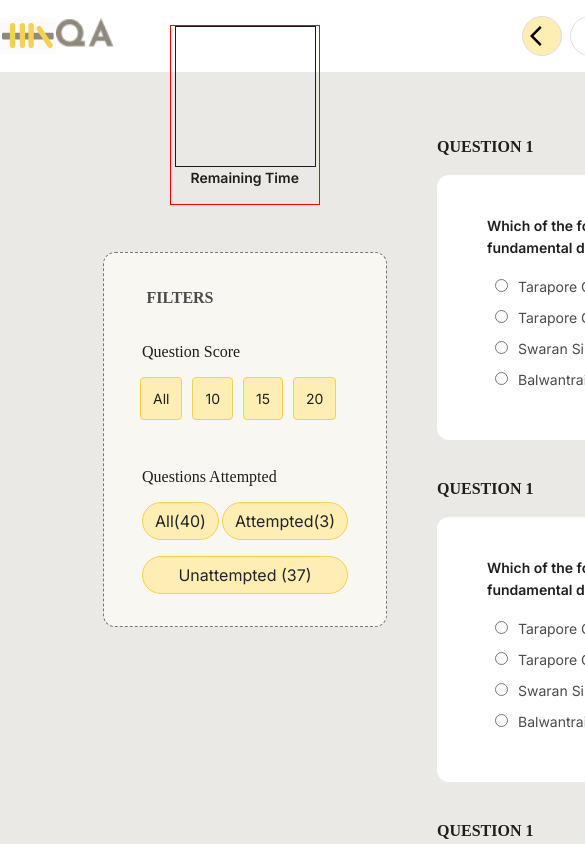
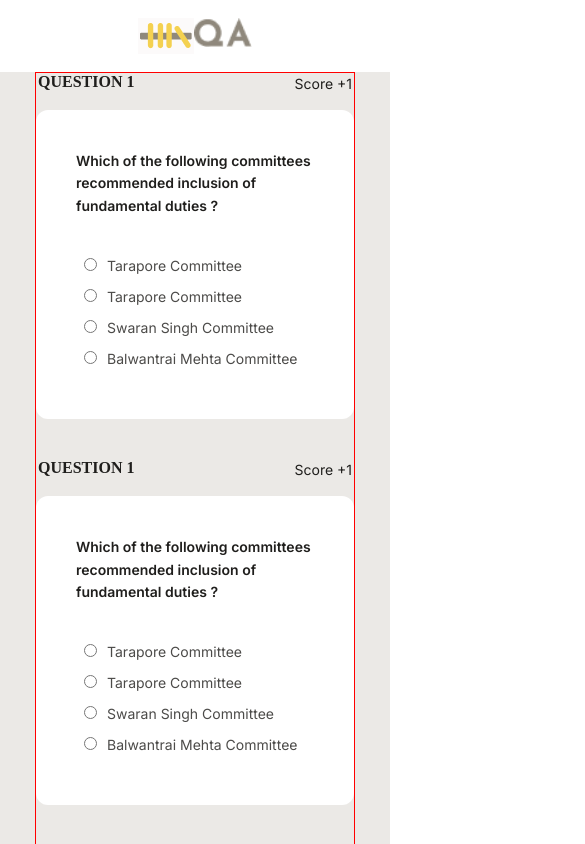
Before and after one commit to Swarnalata-Rana/assessment_platform, a Next.js app: page /assessment in a window 390 px wide. Shown: the top 844 px of the page, 585 px wide, since content can reach past the window. Built offline with nearby package versions, Linux system fonts and the light colour scheme; a web font is replaced by a local one.

Commit message:
2nd pagemediaquryQuestioncomponentdone

```diff
--- a/app/assessment/Assessment.css
+++ b/app/assessment/Assessment.css
@@ -1,19 +1,22 @@
 /* AssessmentHeader */
-.headerDivP2{
+.headerDivP2 {
     /* border: 2px solid blue; */
-    display:flex ;
+    display: flex;
     justify-content: space-between;
     width: 112px;
     margin: auto;
     height: 36px;
 
 }
-.logoImgP2{
+
+.logoImgP2 {
     width: 56px;
 }
+
 .QAdivP2 {
     height: 29px;
 }
+
 /* assessmentPage */
 .paginationAssesmentComponet {
     display: flex;
@@ -23,6 +26,7 @@
     width: 1200px;
     height: 72px;
 }
+
 .mainwidthBgcolor {
     background-color: #EBE9E6;
 }
@@ -140,8 +144,8 @@
     height: 180px;
     width: 150px;
     margin: auto;
-    position:relative;
-    bottom:47px;
+    position: relative;
+    bottom: 47px;
 }
 
 .TimerCircleSquare {
@@ -377,6 +381,89 @@
     height: 40px;
 }
 
-/* @media(max-width: 567px){
+@media (max-width: 567px) {
+    .paginationAssesmentComponet {
+        width: 100%;
+        max-width: 360px;
+        display: flex;
+        flex-direction: column;
+        align-items: center;
+        margin: auto;
+    }
 
-} */
+    .headerDivP2 {
+        width: 100%;
+        max-width: 360px;
+        margin: 18px auto;
+        text-align: center;
+    }
+
+    .paginationComponent {
+        visibility: hidden;
+        height: 72px;
+    }
+
+    /* timer & filter */
+    .mainwidthBgcolor {
+        width: 100%;
+        margin: auto;
+    }
+
+    .secondPageMainDiv {
+        width: 100%;
+        max-width: 360px;
+        margin: auto;
+    }
+
+    .secondPageMainDiv1 {
+        width: 100%;
+        max-width: 360px;
+        margin: auto;
+    }
+
+    .medeaQuerryTimerFilterComponent {
+        max-width: 360px;
+    }
+
+    .TimerSquareBOx {
+        width: 100%;
+        max-width: 360px;
+        margin: auto;
+    }
+
+    .mainQuestionDiv {
+        width: 100%;
+        max-width: 320px;
+        margin: auto;
+        border: 1px solid red;
+    }
+
+    .mainQuestionDiv1 {
+        width: 100%;
+        max-width: 314px;
+        margin: auto;
+    }
+
+    .mainQuestionDivWhiteBox {
+        width: 100%;
+        max-width: 320px;
+        margin: auto;
+        display: flex;
+        flex-direction: column;
+        align-items: center;
+        gap: 12px;
+        align-self: stretch;
+    }
+
+    .questionDiv {
+        width: 100%;
+        max-width: 320px;
+        margin: auto;
+    }
+
+    .optionsMainDiv {
+        width: 100%;
+        max-width: 320px;
+        margin: auto;
+    }
+}
--- a/app/assessment/AssessmentHeader.js
+++ b/app/assessment/AssessmentHeader.js
@@ -6,7 +6,6 @@ const AssessmentHeader = () => {
             <div className='headerDivP2'>
                 <img className='logoImgP2' src='LogoGrp.png' />
                 <img className='QAdivP2' src='QA.png' />
-
             </div>
         </>
     )
--- a/app/assessment/PaginationPage.js
+++ b/app/assessment/PaginationPage.js
@@ -20,7 +20,7 @@ const PaginationPage = () => {
                             <a href="#">8</a>
                             <a href="#" className="next"><ArrowForwardIosIcon /></a>
                         </div>
-                        <Submit/>
+                        {/* <Submit/> */}
                     </div>
             </div>
         </>
--- a/app/assessment/page.js
+++ b/app/assessment/page.js
@@ -10,19 +10,19 @@ const page = () => {
         <>
             <div className='mainPage'>
                 <div className='paginationAssesmentComponet'>
-                    <div>
+                    <div className='assessmentComponent'>
                         <AssessmentHeader />
                     </div>
-                    <div>
+                    <div className='paginationComponent'>
                         <PaginationPage />
                     </div>
                 </div>
                 <div className='mainwidthBgcolor'>
                     <div className='secondPageMainDiv'>
                         <div className='secondPageMainDiv1'>
-                            <div>
-                                <Timer />
-                                <Filter />
+                            <div className='medeaQuerryTimerFilterComponent'>
+                                {/* <Timer />
+                                <Filter /> */}
                             </div>
                             <div className='mainQuestionDiv'>
                                 <Question />
```
